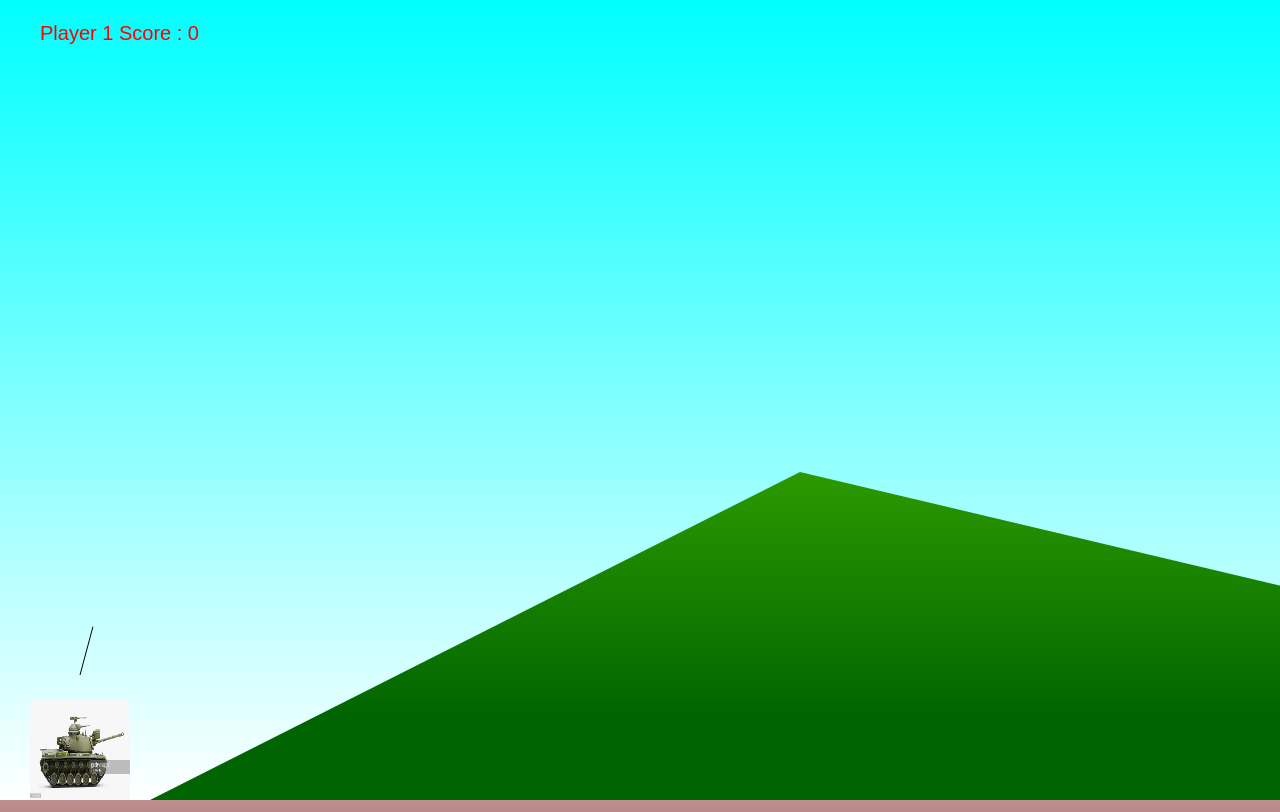
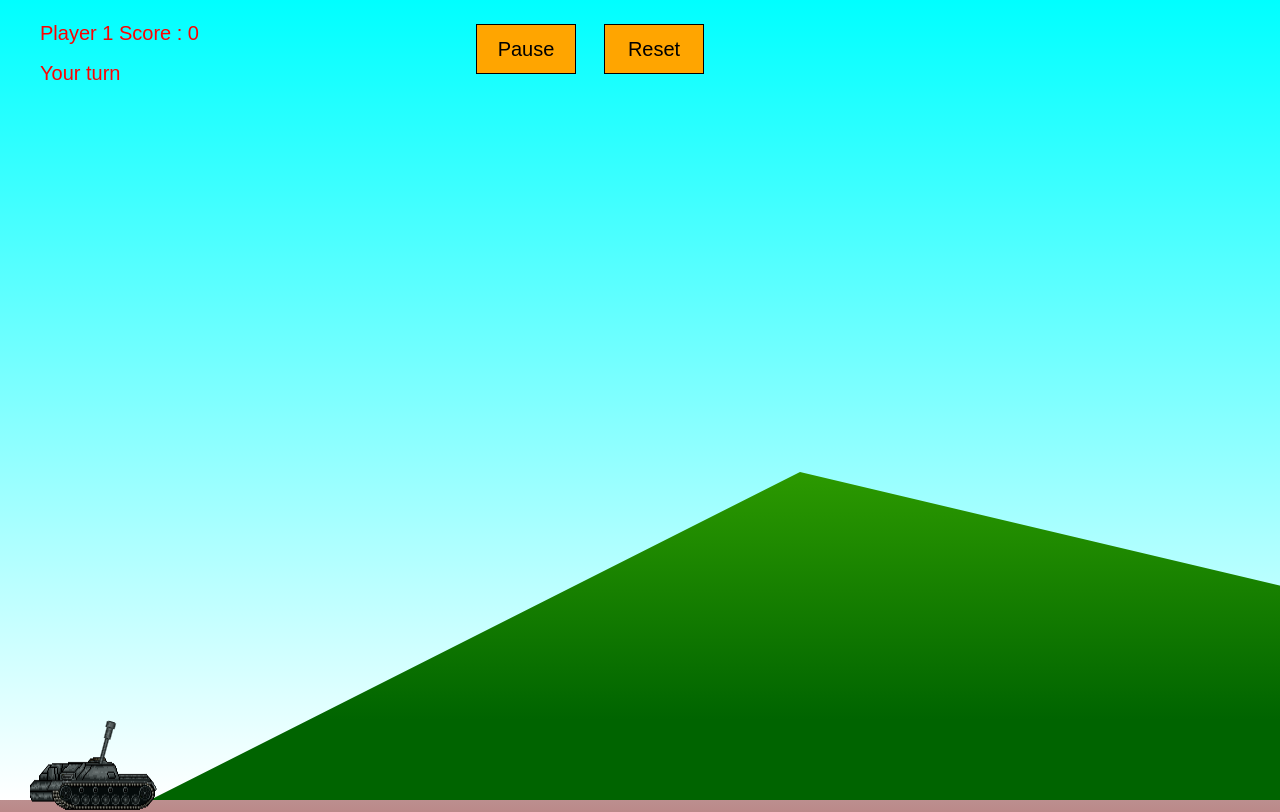
Before and after one commit to gigatesseract/PocketTanks, a plain HTML site: page index.html in a window 1280 px wide. Shown: the top 812 px of the page. Drawn offline with Linux system fonts and the light colour scheme; animation ran at ten frames a second.

Commit message:
Spritesheet, pause reset

```diff
--- a/dynamics.js
+++ b/dynamics.js
@@ -8,23 +8,25 @@ var length = 3;
 var points = [];
 var tank1X = 30; //top left coordinate of image
 var tank1Y = groundlevel; //bottom left y-coordinate of image
-var tank2Y = groundlevel, tank2X = 1700;
+var tank2Y = groundlevel,
+  tank2X = 1700;
 var rightPressed;
 var leftPressed;
 var angles = [];
 var langle = 75;
-var mxi, myi, mxf,myf,mx,my;
+var mxi, myi, mxf, myf, mx, my;
 var time;
 var shoot = false;
 var vel = 800;
 var launchAngle;
 var velx;
 var vely;
-var mflag  = 0;
+var mflag = 0;
 var score1 = 0;
 var score2 = 0;
 var turns = 0;
 var boolflag = false;
+var gtime = 0;
 var obj2 = {
   x: 0,
   y: 0
@@ -33,7 +35,11 @@ obj2.x = 150;
 obj2.y = groundlevel;
 points.push(obj2);
 var tank1 = new Image();
-
+var player1 = true;
+var player2 = false;
+var pause = false;
+var freeze = false;
+var t, time2;
 
 
 for (i = 1; i < length; i++) {
@@ -94,32 +100,62 @@ function drawMountain() {
 
 function drawTank() {
 
-  if (rightPressed) {
+  if (rightPressed && !pause) {
     if (tank1X + 100 <= canvas.width) tank1X += 2;
-  } else if (leftPressed) {
+    if (tank2X + 100 <= canvas.width) tank2X += 2;
+  } else if (leftPressed  && !pause) {
     if (tank1X > 0)
       tank1X -= 2;
+    if (tank2X > 0) tank2X -= 2;
   }
-  if (tank1X + 100 >= 150 && tank1X + 100 <= 1600)
+  // if ((tank1X + 100 >= 150 && tank1X + 100 <= 1600))  || (tank2X>=150 && tank2X<=1600))
     pathCheck();
-  c.drawImage(tank1, tank1X, tank1Y - 100, 100, 100);
-  c.drawImage(tank1, tank2X, tank1Y - 100, 100, 100);
+
+
+
+  c.drawImage(tank1, 1855, 200, 130, 50, tank1X, tank1Y - 50, 130, 60);
+  c.save();
+
+  c.translate(tank2X + 130, tank2Y - 50);
+  c.scale(-1, 1);
+
+  c.drawImage(tank1, 1855, 200, 130, 50, 0, 0, 130, 60);
+  c.restore();
 
 }
 
 
 function drawLauncher() {
 
-  var lX = tank1X + 50;
-  var lY = tank1Y - 125;
+  var lX = tank1X + 60;
+  var lY = tank1Y - 50;
   launchAngle = (langle * Math.PI) / 180;
+  c.save();
+  c.translate(lX + 10, lY + 5);
+  c.rotate(-launchAngle);
+
+  c.drawImage(tank1, 225, 320, 70, 15, -10, -10, 60, 20);
+  c.rotate(+launchAngle);
+  c.restore();
+
+  var lX2 = tank2X + 60;
+  var lY2 = tank2Y - 40;
+  c.save();
+  c.translate(lX2, lY2);
+  c.rotate(+launchAngle);
+  c.scale(-1, -1);
+  c.drawImage(tank1, 225, 320, 70, 15, -10, -10, 60, 20);
+  c.rotate(-launchAngle);
+  c.restore();
+
+
   mx = lX + 50 * Math.cos(launchAngle);
   my = lY - 50 * Math.sin(launchAngle);
-  c.beginPath();
-  c.moveTo(lX, lY);
-  c.lineTo(mx, my);
-  c.stroke();
-  c.closePath();
+  // c.beginPath();
+  // c.moveTo(lX, lY);
+  // c.lineTo(mx, my);
+  // c.stroke();
+  // c.closePath();
 
 }
 
@@ -135,43 +171,86 @@ function pathCheck() {
 
   c.lineTo(150, groundlevel);
 
-  var check = c.isPointInPath(tank1X + 100, tank1Y);
+  var check1 = c.isPointInPath(tank1X + 100, tank1Y);
+  var check2 = c.isPointInPath(tank2X, tank2Y);
+  if (tank1X + 100 >= 150 && tank1X + 100 <= 1600) {
     if (c.isPointInPath(tank1X + 100, tank1Y)) {
       while (c.isPointInPath(tank1X + 100, tank1Y))
         tank1Y--;
-
     } else if (!(c.isPointInPath(tank1X + 100, tank1Y))) {
       while (!(c.isPointInPath(tank1X + 100, tank1Y)))
         tank1Y++;
     }
+  }
 
-  else console.log(c.isPointInPath(mxf+10, myf+10))
+  if (tank2X + 10 >= 150 && tank2X + 10 <= 1600) {
+    if (c.isPointInPath(tank2X, tank2Y)) {
+      while (c.isPointInPath(tank2X, tank2Y))
+        tank2Y--;
+    } else if (!(c.isPointInPath(tank2X, tank2Y))) {
+      while (!(c.isPointInPath(tank2X, tank2Y)))
+        tank2Y++;
+    }
+
+  }
   // alert("BOOM");
 
 }
 
 
-function drawMissile(){
-  var time2 = new Date();
-  var t = time2-time;
-
-  t/=1000;
-  mxf  = mxi +  velx*t;
+function drawMissile() {
 
 
-  myf = myi - vely*t + 100.0*t*t;
-  if(myf<0) myf = 10;
+  if(pause) {
+    if(!freeze)
+    {
+
+     if(!gtime)  gtime = new Date().getTime() - time;
+     else gtime = t*1000;
+    freeze = true;
+
+  }
+
+t = gtime;
+
+}
+  if(!pause)
+  {
+    if(freeze)
+    {
+      freeze = false;
+   time2 = gtime;
+   time2 = new Date().getTime();
+
+
+  }
+  if(!gtime){
+    time2 = time;
+  }
+
+  t = new Date().getTime() - time2 + gtime;
+}
+
+
+
+  t /= 1000;
+  mxf = mxi + velx * t;
+
+
+  myf = myi - vely * t + 100.0 * t * t;
+  if (myf < 0) myf = 10;
 
   missilePathCheck();
-  if(!mflag)
-  c.arc(mxf, myf, 10, 0, 2*Math.PI, false);
+  if (!mflag)
+    c.arc(mxf, myf, 10, 0, 2 * Math.PI, false);
 
   c.fillStyle = "black";
   c.fill();
 
 
 }
-function missilePathCheck(){
+
+function missilePathCheck() {
   var mis = new Path2D();
   c.beginPath();
 
@@ -182,10 +261,9 @@ function missilePathCheck(){
 
   mis.lineTo(1850, groundlevel);
   var check = c.isPointInPath(mis, mxf + 10, myf + 10);
-  var bool = (tank2X<=mxf && tank2X+100 >=mxf && groundlevel-100 <= tank2Y && groundlevel>=tank2Y );
+  var bool = (tank2X <= mxf && tank2X + 100 >= mxf && groundlevel - 100 <= tank2Y && groundlevel >= tank2Y);
 
-  if(check || myf>groundlevel || bool)
-  {
+  if (check || myf > groundlevel || bool) {
 
 
     // alert("BOOM");
@@ -193,9 +271,10 @@ function missilePathCheck(){
 
 
 
+
   }
-  if(bool && !boolflag) {
-    score1+=10;
+  if (bool && !boolflag) {
+    score1 += 10;
     boolflag = true;
   }
 
@@ -204,15 +283,27 @@ function missilePathCheck(){
 
 
 }
-function drawScore(){
-  var mystring1 = "Player 1 Score : "+ score1;
-  var mystring2 = "Player 2 Score: "+score2;
+
+function drawScore() {
+  var mystring1 = "Player 1 Score : " + score1;
+  var mystring2 = "Player 2 Score: " + score2;
+  var turn = "Your turn";
   c.save();
   c.fillStyle = "red";
   c.font = "20px Arial";
-  c.fillText(mystring1, 40,40 );
+  if (player2)
+    turnx = 1650;
+  else turnx = 40;
+
+
+  c.fillText(mystring1, 40, 40);
+  if (player1) c.fillText(turn, turnx, 80);
   c.fillStyle = "blue";
+  if (player2) c.fillText(turn, turnx, 80);
   c.fillText(mystring2, 1650, 40);
+  c.fillStyle = "black";
+  if(pause)
+  c.fillText("The game is paused.", 800, 150);
 
   c.restore();
 }
@@ -221,27 +312,27 @@ function drawScore(){
 function keyDownHandler(e) {
   e.preventDefault();
 
-  if (e.which == 39) {  //right key
+  if (e.which == 39) { //right key
     rightPressed = true;
     leftPressed = false;
-  } else if (e.which == 37) {  //left key
+  } else if (e.which == 37) { //left key
     leftPressed = true;
     rightPressed = false;
-  } else if (e.which == 38) {   //up
+  } else if (e.which == 38 && !pause) { //up
     if (langle <= 105) langle += 2;
-  } else if (e.which == 40) {   //down
+  } else if (e.which == 40 && !pause) { //down
     if (langle >= 0) langle -= 2;
-  }
-  else if(e.which==32){
-    time = new Date();
+  } else if (e.which == 32) {
+    time = new Date().getTime();
     shoot = true;
     launchAngle = (langle * Math.PI) / 180;
-    velx = vel*Math.cos(launchAngle);
-    vely = vel*Math.sin(launchAngle);
+    velx = vel * Math.cos(launchAngle);
+    vely = vel * Math.sin(launchAngle);
     mxi = mx;
     myi = my;
     mflag = false;
     boolflag = false;
+    gtime = 0;
   }
 
 
@@ -251,16 +342,60 @@ function keyUpHandler() {
   leftPressed = false;
   rightPressed = false;
 }
+function pauseHandler(){
+  if(pause) {
+    pause = false;
+    document.getElementById('pause').value = "Pause";
+    c.fillStyle = "orange";
+    c.fillRect(10,10, 2000, 1000);
+
+  }
+  else if(!pause) {
+    pause = true;
+    document.getElementById('pause').value = "Resume";
+}
+c.fillStyle = "orange";
+c.fillRect(0,0, 1850, 980);
+}
+function resetHandler(){
+
+groundlevel = 800;
+offsetX = 50;
+offsetY = 50;
+length = 3;
+ tank1X = 30; //top left coordinate of image
+ tank1Y = groundlevel; //bottom left y-coordinate of image
+ tank2Y = groundlevel,
+  tank2X = 1700;
+langle = 75;
+shoot = false;
+ vel = 800;
+mflag = 0;
+score1 = 0;  score2 = 0;
+turns = 0;
+ boolflag = false;
+ gtime = 0;
+player1 = true;
+player2 = false;
+ pause = false;
+freeze = false;
+
+
+
+}
+
 document.addEventListener("keydown", keyDownHandler);
 document.addEventListener("keyup", keyUpHandler);
+document.getElementById('pause').addEventListener("click", pauseHandler);
+document.getElementById('reset').addEventListener("click", resetHandler);
 
 
 
 
 function init() {
-  tank1.src = '/tanks.jpg';
+  tank1.src = '/spritesheet.png';
   tank1.onload = function() {
-    window.requestAnimationFrame(draw);
+    draw();
 
 
   }
@@ -269,14 +404,14 @@ function init() {
 
 function draw() {
 
-
+  window.requestAnimationFrame(draw);
   drawBack();
   drawMountain();
   drawScore();
   drawTank();
   drawLauncher();
-  if(shoot) drawMissile();
-  window.requestAnimationFrame(draw);
+  if (shoot) drawMissile();
+
 }
 
 init();
--- a/index.html
+++ b/index.html
@@ -7,6 +7,8 @@
   </head>
   <body>
     <canvas id="canvas" width="1850" height="980" class = "canvas"></canvas>
+    <input type="button" name="button" class = "pause" value = "Pause" id = "pause">
+    <input type="button" name="button" value="Reset" class = "reset" id = "reset"  >
     <script type="text/javascript" src  = "/dynamics.js">
 
     </script>
--- a/styles.css
+++ b/styles.css
@@ -6,3 +6,26 @@
 
 
 }
+.pause{
+  height: 50px;
+  width: 100px;
+  position: absolute;
+  right: 55%;
+  top: 3%;
+  background-color: orange;
+  color: black;
+  border: 1px solid black;
+  font-size: 20px;
+}
+.reset{
+  height: 50px;
+  width: 100px;
+  position: absolute;
+  right: 45%;
+  top: 3%;
+  background-color: orange;
+  color: black;
+  border: 1px solid black;
+  font-size: 20px;
+
+}
```
Also changed, not shown: spritesheet.png (added). Lines whose indentation alone changed are shown as unchanged.
